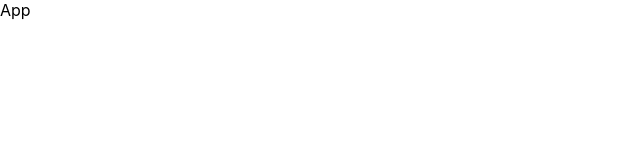
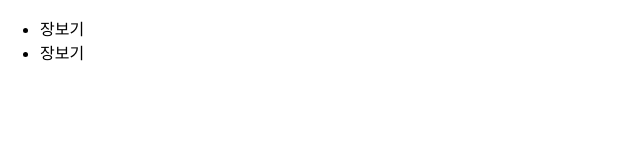
Before and after one commit to Lyuhitto/todo-list, a React (Create React App) app: page / in a window 1280 px wide. Shown: the top 160 px of the page, without its empty margins (0-640 px from the left). Built offline with nearby package versions, Linux system fonts and the light colour scheme; the HTML template or start-up script is replaced by a standard one.

Commit message:
Create TodoList Component
Create TodoList Component. TodoList component is main component.

```diff
--- a/src/App.js
+++ b/src/App.js
@@ -1,7 +1,10 @@
-import React from 'react'
+import React from 'react';
+import TodoList from './component/TodoList/TodoList';
 
 export default function App() {
   return (
-    <div>App</div>
-  )
+    <div>
+      <TodoList />
+    </div>
+  );
 }
--- /dev/null
+++ b/src/component/TodoList/TodoList.jsx
@@ -0,0 +1,17 @@
+import React, { useState } from 'react';
+
+export default function TodoList() {
+  const [todos, setTodos] = useState([
+    { id: '1', text: '장보기', status: 'active' },
+    { id: '1', text: '장보기', status: 'active' },
+  ]);
+  return (
+    <section>
+      <ul>
+        {todos.map((item) => (
+          <li key={item.id}>{item.text}</li>
+        ))}
+      </ul>
+    </section>
+  );
+}
```
